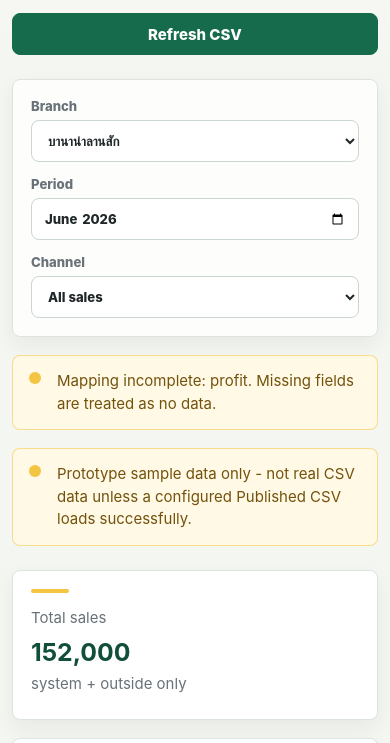
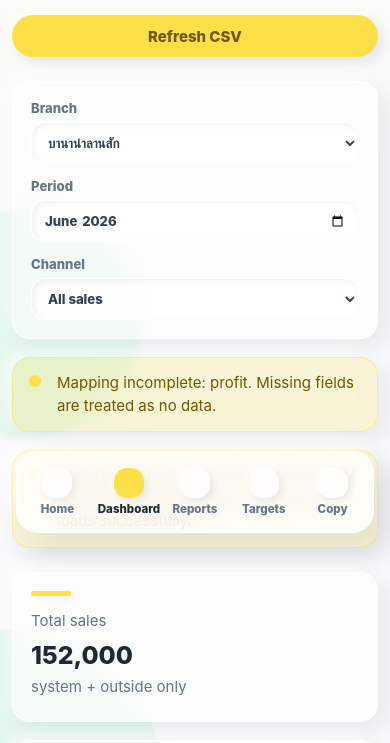
Before and after one commit to saengtawan64/mplus-banana-html, a plain HTML site: page dashboard.html in a window 390 px wide. Shown: the part 295-1038 px from the top of the page. Drawn offline with nearby package versions, Linux system fonts and the light colour scheme.

Commit message:
style: add frosted jelly design system

```diff
--- a/css/style.css
+++ b/css/style.css
@@ -1,36 +1,43 @@
 :root {
   color-scheme: light;
-  --canvas: #f4f6f2;
-  --canvas-warm: #fffdf7;
-  --surface: #ffffff;
-  --surface-soft: #f9faf6;
-  --surface-tint: #fff8dd;
-  --text: #202729;
-  --muted: #687278;
-  --line: #dde4df;
-  --line-strong: #cad6cf;
-  --green: #176b4d;
-  --green-dark: #124f3a;
-  --green-soft: #e6f5ed;
-  --banana: #f4c542;
-  --banana-soft: #fff4c4;
-  --banana-pale: #fff9e5;
-  --red: #a84236;
-  --red-soft: #ffe7e2;
-  --gray: #70787c;
-  --gray-soft: #edf0ee;
-  --blue: #2f6f9f;
-  --blue-soft: #e4f0f8;
-  --shadow-sm: 0 8px 20px rgba(27, 42, 38, 0.06);
-  --shadow-md: 0 16px 38px rgba(27, 42, 38, 0.1);
-  --radius: 8px;
+  --canvas: #f8f9fa;
+  --canvas-warm: #fffdf4;
+  --glass: rgba(255, 255, 255, 0.66);
+  --glass-strong: rgba(255, 255, 255, 0.86);
+  --glass-soft: rgba(255, 255, 255, 0.52);
+  --glass-nav: rgba(255, 255, 255, 0.78);
+  --glass-border: rgba(255, 255, 255, 0.84);
+  --text: #334155;
+  --text-strong: #1f2933;
+  --muted: #64748b;
+  --muted-soft: #94a3b8;
+  --line: rgba(255, 255, 255, 0.72);
+  --line-strong: rgba(148, 163, 184, 0.28);
+  --green: #166534;
+  --green-soft: rgba(134, 239, 172, 0.42);
+  --banana: #fde047;
+  --banana-strong: #f4c542;
+  --banana-soft: rgba(253, 224, 71, 0.32);
+  --banana-pale: rgba(255, 249, 229, 0.82);
+  --red: #991b1b;
+  --red-soft: rgba(252, 165, 165, 0.42);
+  --gray: #64748b;
+  --gray-soft: rgba(148, 163, 184, 0.2);
+  --blue: #2563eb;
+  --blue-soft: rgba(147, 197, 253, 0.28);
+  --shadow-soft: 8px 8px 22px rgba(15, 23, 42, 0.08), -6px -6px 18px rgba(255, 255, 255, 0.72);
+  --shadow-press: inset 3px 3px 8px rgba(15, 23, 42, 0.09), inset -3px -3px 8px rgba(255, 255, 255, 0.68);
+  --shadow-card: 12px 16px 34px rgba(15, 23, 42, 0.09), -6px -8px 20px rgba(255, 255, 255, 0.66);
+  --radius: 18px;
+  --radius-sm: 14px;
+  --radius-pill: 999px;
   --space-1: 6px;
   --space-2: 10px;
   --space-3: 14px;
   --space-4: 18px;
   --space-5: 24px;
   --space-6: 32px;
-  font-family: Inter, ui-sans-serif, system-ui, -apple-system, BlinkMacSystemFont, "Segoe UI", sans-serif;
+  font-family: Sarabun, Inter, ui-sans-serif, system-ui, -apple-system, BlinkMacSystemFont, "Segoe UI", sans-serif;
 }
 
 * {
@@ -42,16 +49,54 @@ html {
 }
 
 body {
+  position: relative;
+  min-height: 100vh;
   margin: 0;
+  overflow-x: hidden;
   background:
-    linear-gradient(180deg, var(--canvas-warm) 0, var(--canvas) 360px),
+    radial-gradient(circle at 88% -8%, rgba(253, 224, 71, 0.38) 0 180px, transparent 181px),
+    radial-gradient(circle at 4% 42%, rgba(134, 239, 172, 0.2) 0 145px, transparent 146px),
+    radial-gradient(circle at 86% 72%, rgba(147, 197, 253, 0.22) 0 120px, transparent 121px),
+    linear-gradient(180deg, var(--canvas-warm) 0, var(--canvas) 460px),
     var(--canvas);
   color: var(--text);
   font-size: 16px;
 }
 
+body::before,
+body::after {
+  content: "";
+  position: fixed;
+  pointer-events: none;
+  z-index: 0;
+  border-radius: 50%;
+  filter: blur(2px);
+}
+
+body::before {
+  width: 280px;
+  height: 280px;
+  right: -82px;
+  top: -96px;
+  background: rgba(253, 224, 71, 0.24);
+}
+
+body::after {
+  width: 230px;
+  height: 230px;
+  left: -90px;
+  bottom: 110px;
+  background: rgba(134, 239, 172, 0.18);
+}
+
 a {
   color: inherit;
+}
+
+.app-header,
+.page-shell {
+  position: relative;
+  z-index: 1;
 }
 
 .app-header {
@@ -62,11 +107,13 @@ a {
   align-items: center;
   justify-content: space-between;
   gap: var(--space-4);
-  min-height: 68px;
+  min-height: 70px;
   padding: 12px clamp(16px, 4vw, 42px);
-  background: rgba(255, 253, 247, 0.94);
-  border-bottom: 1px solid rgba(202, 214, 207, 0.76);
-  backdrop-filter: blur(14px);
+  border-bottom: 1px solid var(--glass-border);
+  background: var(--glass-nav);
+  box-shadow: 0 12px 30px rgba(15, 23, 42, 0.05);
+  backdrop-filter: blur(18px);
+  -webkit-backdrop-filter: blur(18px);
 }
 
 .brand {
@@ -74,8 +121,8 @@ a {
   display: inline-flex;
   align-items: center;
   gap: 10px;
-  min-height: 40px;
-  color: var(--green-dark);
+  min-height: 42px;
+  color: var(--text-strong);
   font-size: 1.02rem;
   font-weight: 800;
   text-decoration: none;
@@ -84,11 +131,11 @@ a {
 
 .brand::before {
   content: "";
-  width: 28px;
-  height: 28px;
-  border-radius: 8px;
-  background: linear-gradient(135deg, var(--banana), #ffe68a);
-  box-shadow: inset 0 -6px 0 rgba(23, 107, 77, 0.14);
+  width: 30px;
+  height: 30px;
+  border-radius: var(--radius-sm);
+  background: linear-gradient(135deg, var(--banana), #fff19a);
+  box-shadow: 4px 4px 9px rgba(15, 23, 42, 0.09), -3px -3px 7px rgba(255, 255, 255, 0.72);
 }
 
 .top-nav {
@@ -112,7 +159,7 @@ a {
   min-height: 38px;
   padding: 9px 12px;
   border: 1px solid transparent;
-  border-radius: var(--radius);
+  border-radius: var(--radius-pill);
   color: var(--muted);
   font-size: 0.9rem;
   font-weight: 700;
@@ -122,9 +169,13 @@ a {
 
 .top-nav a[aria-current="page"],
 .top-nav a:hover {
-  border-color: rgba(23, 107, 77, 0.12);
-  background: var(--green-soft);
-  color: var(--green-dark);
+  border-color: rgba(253, 224, 71, 0.4);
+  background: var(--banana-soft);
+  color: #725600;
+}
+
+.bottom-nav {
+  display: none;
 }
 
 .page-shell {
@@ -153,11 +204,11 @@ a {
   width: fit-content;
   min-height: 30px;
   margin: 0;
-  padding: 6px 10px;
-  border: 1px solid rgba(244, 197, 66, 0.52);
-  border-radius: 999px;
-  background: var(--banana-pale);
-  color: var(--green-dark);
+  padding: 6px 12px;
+  border: 1px solid rgba(253, 224, 71, 0.44);
+  border-radius: var(--radius-pill);
+  background: rgba(253, 224, 71, 0.18);
+  color: #725600;
   font-size: 0.76rem;
   font-weight: 850;
   letter-spacing: 0;
@@ -168,6 +219,7 @@ h1,
 h2,
 h3 {
   margin: 0;
+  color: var(--text-strong);
   line-height: 1.12;
 }
 
@@ -203,9 +255,12 @@ h3 {
 .status-card,
 .metric-card,
 .notice {
-  border: 1px solid var(--line);
+  border: 1px solid var(--glass-border);
   border-radius: var(--radius);
-  background: var(--surface);
+  background: var(--glass);
+  box-shadow: var(--shadow-soft);
+  backdrop-filter: blur(18px);
+  -webkit-backdrop-filter: blur(18px);
 }
 
 .login-panel {
@@ -213,12 +268,7 @@ h3 {
   align-content: center;
   gap: var(--space-3);
   padding: var(--space-5);
-  box-shadow: var(--shadow-md);
-}
-
-.login-panel h2,
-.panel-title {
-  color: var(--text);
+  background: var(--glass-strong);
 }
 
 .panel-note {
@@ -249,18 +299,19 @@ textarea {
   width: 100%;
   min-height: 42px;
   padding: 10px 12px;
-  border: 1px solid var(--line-strong);
-  border-radius: var(--radius);
-  background: #fff;
+  border: 1px solid var(--glass-border);
+  border-radius: var(--radius-sm);
+  background: rgba(255, 255, 255, 0.72);
   color: var(--text);
   font: inherit;
+  box-shadow: inset 2px 2px 6px rgba(15, 23, 42, 0.06), inset -2px -2px 5px rgba(255, 255, 255, 0.72);
 }
 
 select:focus,
 input:focus,
 textarea:focus {
-  outline: 3px solid rgba(244, 197, 66, 0.34);
-  border-color: var(--green);
+  outline: 3px solid rgba(253, 224, 71, 0.36);
+  border-color: rgba(253, 224, 71, 0.72);
 }
 
 textarea {
@@ -275,28 +326,33 @@ textarea {
   justify-content: center;
   gap: 8px;
   min-height: 42px;
-  padding: 10px 15px;
-  border: 1px solid var(--line-strong);
-  border-radius: var(--radius);
-  background: #fff;
+  padding: 10px 16px;
+  border: 1px solid var(--glass-border);
+  border-radius: var(--radius-pill);
+  background: var(--glass-strong);
   color: var(--text);
   font: inherit;
   font-weight: 800;
   text-decoration: none;
   cursor: pointer;
-  transition: transform 140ms ease, box-shadow 140ms ease, border-color 140ms ease;
+  box-shadow: 5px 5px 12px rgba(15, 23, 42, 0.09), -4px -4px 10px rgba(255, 255, 255, 0.72);
+  transition: transform 140ms ease, box-shadow 140ms ease, background 140ms ease;
 }
 
 .button:hover {
-  border-color: rgba(23, 107, 77, 0.24);
-  box-shadow: var(--shadow-sm);
+  background: rgba(255, 255, 255, 0.92);
   transform: translateY(-1px);
 }
 
+.button:active {
+  box-shadow: var(--shadow-press);
+  transform: translateY(0) scale(0.99);
+}
+
 .button.primary {
-  border-color: var(--green);
-  background: var(--green);
-  color: #fff;
+  border-color: rgba(253, 224, 71, 0.62);
+  background: var(--banana);
+  color: #725600;
 }
 
 .status-grid,
@@ -323,10 +379,10 @@ textarea {
 .metric-card,
 .panel {
   padding: var(--space-5);
-  box-shadow: var(--shadow-sm);
 }
 
-.status-card {
+.status-card,
+.metric-card {
   position: relative;
   overflow: hidden;
 }
@@ -335,21 +391,22 @@ textarea {
 .metric-card::before {
   content: "";
   display: block;
-  width: 38px;
-  height: 4px;
+  width: 40px;
+  height: 5px;
   margin-bottom: var(--space-3);
-  border-radius: 999px;
+  border-radius: var(--radius-pill);
   background: var(--banana);
+  box-shadow: 2px 2px 5px rgba(15, 23, 42, 0.08), -1px -1px 4px rgba(255, 255, 255, 0.68);
 }
 
 .status-card:nth-child(2)::before,
 .metric-card:nth-child(2)::before {
-  background: var(--green);
+  background: #86efac;
 }
 
 .status-card:nth-child(3)::before,
 .metric-card:nth-child(3)::before {
-  background: var(--blue);
+  background: #93c5fd;
 }
 
 .status-card p,
@@ -367,8 +424,9 @@ textarea {
 .metric-card strong {
   display: block;
   margin-top: var(--space-2);
-  color: var(--green-dark);
+  color: var(--text-strong);
   font-size: clamp(1.55rem, 2.2vw, 2.05rem);
+  font-weight: 850;
   line-height: 1.05;
 }
 
@@ -391,10 +449,12 @@ textarea {
   align-items: end;
   margin-bottom: var(--space-4);
   padding: var(--space-4);
-  border: 1px solid var(--line);
+  border: 1px solid var(--glass-border);
   border-radius: var(--radius);
-  background: rgba(255, 255, 255, 0.82);
-  box-shadow: var(--shadow-sm);
+  background: var(--glass-soft);
+  box-shadow: var(--shadow-soft);
+  backdrop-filter: blur(14px);
+  -webkit-backdrop-filter: blur(14px);
 }
 
 .notice {
@@ -409,7 +469,7 @@ textarea {
   content: "";
   position: absolute;
   left: 16px;
-  top: 16px;
+  top: 17px;
   width: 12px;
   height: 12px;
   border-radius: 50%;
@@ -417,18 +477,18 @@ textarea {
 }
 
 .notice.ok {
-  background: var(--green-soft);
-  color: var(--green-dark);
+  background: rgba(134, 239, 172, 0.28);
+  color: var(--green);
 }
 
 .notice.ok::before {
-  background: var(--green);
+  background: #86efac;
 }
 
 .notice.warn {
-  border-color: rgba(244, 197, 66, 0.54);
-  background: var(--banana-pale);
-  color: #73520d;
+  border-color: rgba(253, 224, 71, 0.46);
+  background: rgba(253, 224, 71, 0.2);
+  color: #725600;
 }
 
 .notice.warn::before {
@@ -436,16 +496,16 @@ textarea {
 }
 
 .notice.error {
-  background: var(--red-soft);
+  background: rgba(252, 165, 165, 0.26);
   color: var(--red);
 }
 
 .notice.error::before {
-  background: var(--red);
+  background: #fca5a5;
 }
 
 .notice.neutral {
-  background: var(--gray-soft);
+  background: rgba(255, 255, 255, 0.5);
   color: var(--gray);
 }
 
@@ -471,34 +531,36 @@ textarea {
 .chart-frame {
   min-height: 260px;
   padding: var(--space-3);
-  border: 1px solid var(--line);
-  border-radius: var(--radius);
-  background: var(--surface-soft);
+  border: 1px solid var(--glass-border);
+  border-radius: var(--radius-sm);
+  background: rgba(255, 255, 255, 0.58);
+  box-shadow: inset 2px 2px 7px rgba(15, 23, 42, 0.05), inset -2px -2px 6px rgba(255, 255, 255, 0.7);
 }
 
 .table-wrap {
   overflow-x: auto;
-  border: 1px solid var(--line);
-  border-radius: var(--radius);
+  border: 1px solid var(--glass-border);
+  border-radius: var(--radius-sm);
+  background: rgba(255, 255, 255, 0.74);
 }
 
 table {
   width: 100%;
   min-width: 760px;
   border-collapse: collapse;
-  background: #fff;
+  background: transparent;
 }
 
 th,
 td {
   padding: 13px 14px;
-  border-bottom: 1px solid var(--line);
+  border-bottom: 1px solid rgba(148, 163, 184, 0.2);
   text-align: left;
   vertical-align: middle;
 }
 
 th {
-  background: var(--surface-soft);
+  background: rgba(255, 255, 255, 0.56);
   color: var(--muted);
   font-size: 0.76rem;
   font-weight: 850;
@@ -511,7 +573,7 @@ tbody tr:last-child td {
 }
 
 tbody tr:hover {
-  background: var(--banana-pale);
+  background: rgba(253, 224, 71, 0.16);
 }
 
 td:nth-child(3),
@@ -531,9 +593,10 @@ td:nth-child(5) {
   justify-content: space-between;
   gap: var(--space-3);
   padding: 13px 14px;
-  border: 1px solid var(--line);
-  border-radius: var(--radius);
-  background: #fff;
+  border: 1px solid var(--glass-border);
+  border-radius: var(--radius-sm);
+  background: rgba(255, 255, 255, 0.58);
+  box-shadow: 3px 3px 10px rgba(15, 23, 42, 0.05), -2px -2px 7px rgba(255, 255, 255, 0.62);
 }
 
 .pill {
@@ -541,7 +604,8 @@ td:nth-child(5) {
   align-items: center;
   min-height: 28px;
   padding: 5px 10px;
-  border-radius: 999px;
+  border: 1px solid rgba(255, 255, 255, 0.62);
+  border-radius: var(--radius-pill);
   background: var(--blue-soft);
   color: var(--blue);
   font-size: 0.78rem;
@@ -556,7 +620,7 @@ td:nth-child(5) {
 
 .pill.yellow {
   background: var(--banana-soft);
-  color: #73520d;
+  color: #725600;
 }
 
 .pill.red {
@@ -569,22 +633,70 @@ td:nth-child(5) {
   color: var(--gray);
 }
 
+.progress-row {
+  display: grid;
+  gap: var(--space-1);
+}
+
+.progress-head {
+  display: flex;
+  justify-content: space-between;
+  gap: var(--space-2);
+  color: var(--muted);
+  font-size: 0.82rem;
+}
+
+.progress-track {
+  height: 12px;
+  overflow: hidden;
+  border-radius: var(--radius-pill);
+  background: rgba(226, 232, 240, 0.82);
+  box-shadow: inset 2px 2px 5px rgba(15, 23, 42, 0.11), inset -2px -2px 4px rgba(255, 255, 255, 0.76);
+}
+
+.progress-fill {
+  height: 100%;
+  border-radius: inherit;
+  background: var(--banana);
+  box-shadow: 2px 2px 5px rgba(15, 23, 42, 0.08), -1px -1px 4px rgba(255, 255, 255, 0.62);
+}
+
+.progress-fill.green {
+  background: #86efac;
+}
+
+.progress-fill.red {
+  background: #fca5a5;
+}
+
 .summary-preview {
   display: grid;
   gap: var(--space-3);
 }
 
 .summary-preview textarea {
-  border-color: rgba(23, 107, 77, 0.22);
+  border-color: rgba(253, 224, 71, 0.34);
   background:
-    linear-gradient(180deg, rgba(255, 248, 221, 0.45), rgba(255, 255, 255, 0) 130px),
-    #fff;
-  box-shadow: inset 0 1px 0 rgba(255, 255, 255, 0.9);
+    linear-gradient(180deg, rgba(253, 224, 71, 0.16), rgba(255, 255, 255, 0) 130px),
+    rgba(255, 255, 255, 0.74);
 }
 
 .target-grid .metric-card {
-  border-color: rgba(244, 197, 66, 0.56);
-  background: linear-gradient(180deg, var(--banana-pale), #fff);
+  border-color: rgba(253, 224, 71, 0.56);
+  background: rgba(255, 255, 255, 0.68);
+}
+
+@supports not ((backdrop-filter: blur(1px)) or (-webkit-backdrop-filter: blur(1px))) {
+  .app-header,
+  .bottom-nav,
+  .login-panel,
+  .panel,
+  .status-card,
+  .metric-card,
+  .notice,
+  .filter-bar {
+    background: rgba(255, 255, 255, 0.94);
+  }
 }
 
 @media (max-width: 920px) {
@@ -623,6 +735,64 @@ td:nth-child(5) {
   }
 }
 
+@media (max-width: 720px) {
+  body.has-bottom-nav {
+    padding-bottom: 104px;
+  }
+
+  .bottom-nav {
+    position: fixed;
+    right: 16px;
+    bottom: 16px;
+    left: 16px;
+    z-index: 20;
+    display: grid;
+    grid-template-columns: repeat(5, minmax(0, 1fr));
+    gap: 4px;
+    max-width: 620px;
+    margin: 0 auto;
+    padding: 10px 8px;
+    border: 1px solid var(--glass-border);
+    border-radius: 22px;
+    background: var(--glass-nav);
+    box-shadow: var(--shadow-card);
+    backdrop-filter: blur(18px);
+    -webkit-backdrop-filter: blur(18px);
+  }
+
+  .bottom-nav a {
+    display: grid;
+    place-items: center;
+    gap: 4px;
+    min-width: 0;
+    min-height: 54px;
+    padding: 6px 4px;
+    border-radius: 16px;
+    color: var(--muted);
+    font-size: 0.72rem;
+    font-weight: 760;
+    text-align: center;
+    text-decoration: none;
+  }
+
+  .bottom-nav a::before {
+    content: "";
+    width: 30px;
+    height: 30px;
+    border-radius: 13px;
+    background: rgba(255, 255, 255, 0.68);
+    box-shadow: 3px 3px 7px rgba(15, 23, 42, 0.08), -2px -2px 6px rgba(255, 255, 255, 0.68);
+  }
+
+  .bottom-nav a[aria-current="page"] {
+    color: var(--text-strong);
+  }
+
+  .bottom-nav a[aria-current="page"]::before {
+    background: var(--banana);
+  }
+}
+
 @media (max-width: 560px) {
   body {
     font-size: 15px;
--- a/js/app.js
+++ b/js/app.js
@@ -12,6 +12,14 @@ export const navItems = [
   ["export", "Copy", "export.html"],
 ];
 
+const bottomNavItems = [
+  ["home", "Home", "index.html"],
+  ["dashboard", "Dashboard", "dashboard.html"],
+  ["reports", "Reports", "reports.html"],
+  ["staff-targets", "Targets", "staff-targets.html"],
+  ["export", "Copy", "export.html"],
+];
+
 export function renderNavigation() {
   const current = document.body.dataset.page;
   document.querySelectorAll(".top-nav").forEach((nav) => {
@@ -19,6 +27,19 @@ export function renderNavigation() {
       .map(([key, label, href]) => `<a href="${href}" ${key === current ? 'aria-current="page"' : ""}>${label}</a>`)
       .join("");
   });
+}
+
+function renderBottomNavigation() {
+  if (document.querySelector(".bottom-nav")) return;
+  const current = document.body.dataset.page;
+  const nav = document.createElement("nav");
+  nav.className = "bottom-nav";
+  nav.setAttribute("aria-label", "Mobile primary navigation");
+  nav.innerHTML = bottomNavItems
+    .map(([key, label, href]) => `<a href="${href}" ${key === current ? 'aria-current="page"' : ""}>${label}</a>`)
+    .join("");
+  document.body.classList.add("has-bottom-nav");
+  document.body.append(nav);
 }
 
 export function populateBranchSelect(select, selectedBranchId = getSession().branchId) {
@@ -62,5 +83,6 @@ function bootMappingPreview() {
 }
 
 renderNavigation();
+renderBottomNavigation();
 bootHomeControls();
 bootMappingPreview();
```
